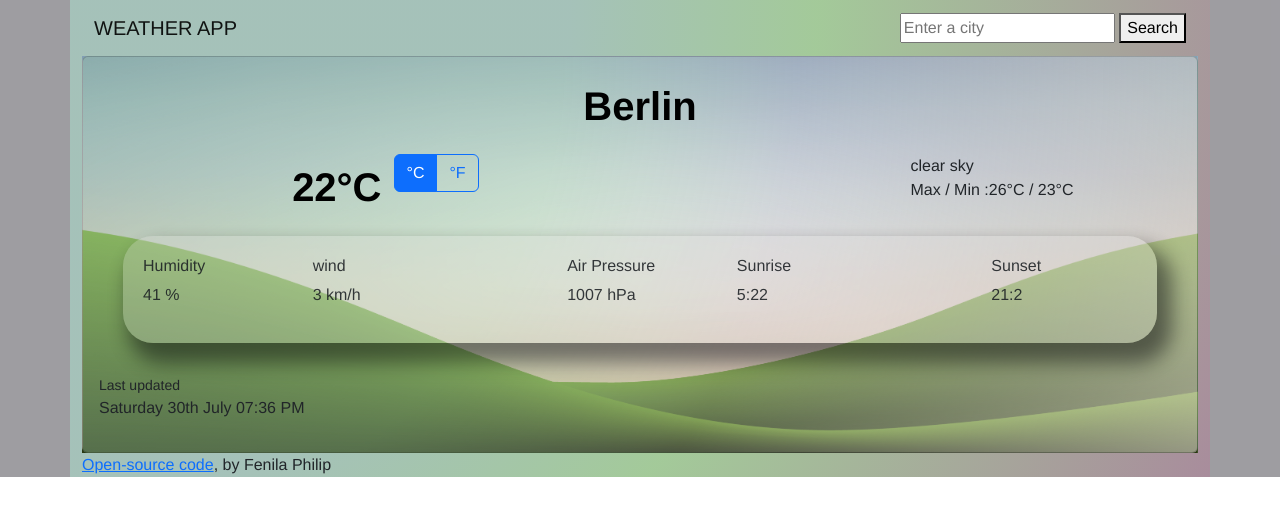
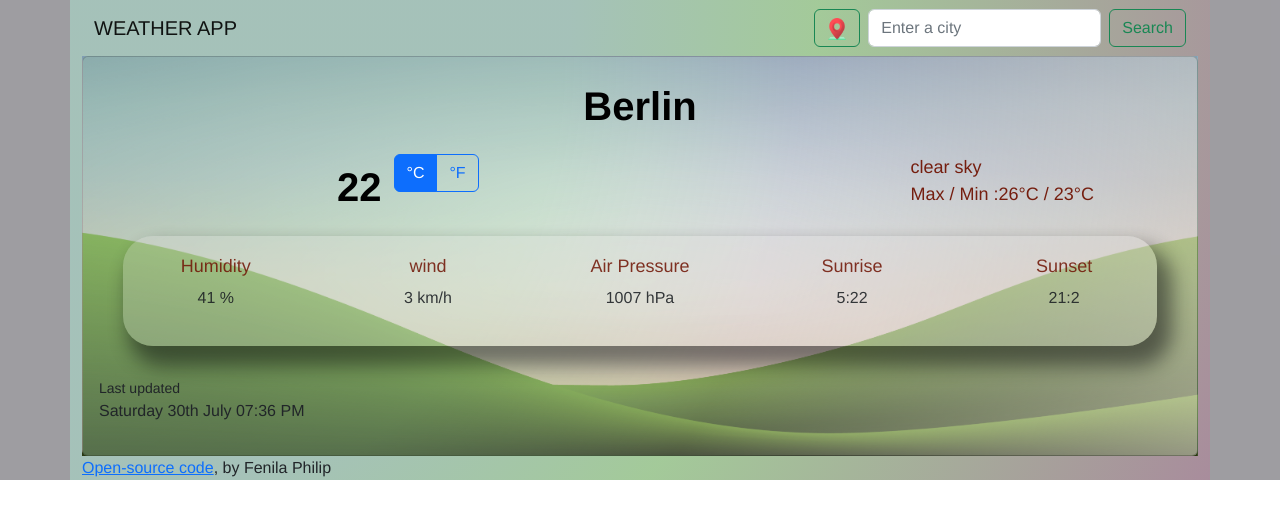
Before and after one commit to fenilaphilip/Weather-App, a React (Create React App) app: page / in a window 1280 px wide. Shown: the top 518 px of the page. Built offline with nearby package versions, Linux system fonts and the light colour scheme.

Commit message:
new button added

```diff
--- a/src/mainReport.css
+++ b/src/mainReport.css
@@ -37,3 +37,7 @@ h1 {
   margin: 0;
   padding: 20px;
 }
+.wtdetail {
+  font-size: 18px;
+  color: rgb(117, 30, 15);
+}
--- a/src/mainReport.js
+++ b/src/mainReport.js
@@ -11,7 +11,7 @@ export default function Currentweather() {
 
               <div className="row m-4">
                 <div className="col pt-2" id="tempNow">
-                  <h1>22°C</h1>
+                  <h1>22</h1>
                 </div>
 
                 <div className="col-6">
@@ -61,7 +61,10 @@ export default function Currentweather() {
                 </div>
               </div>
               <div className="row m-4">
-                <div className="card-body overflow-auto" id="more-details">
+                <div
+                  className="card-body overflow-auto text-center"
+                  id="more-details"
+                >
                   <div className="row">
                     <div className="col-sm-2">
                       <h6 className="wtdetail">Humidity</h6>
--- /dev/null
+++ b/src/search.css
@@ -0,0 +1,4 @@
+#location-img-btn {
+  width: 20px;
+  height: 22px;
+}
--- a/src/search.js
+++ b/src/search.js
@@ -1,6 +1,7 @@
 import React, { useState } from "react";
 import axios from "axios";
-import Weather from "./weather";
+import "./search.css";
+import locationIcon from "./location.png";
 
 export default function Search() {
   const [city, setCity] = useState("");
@@ -32,11 +33,18 @@ export default function Search() {
   }
   return (
     <div className="search-engine">
-      <form onSubmit={searchCity}>
-        <input type="search" placeholder="Enter a city" onChange={updateCity} />{" "}
-        <button>Search</button>
+      <form className="d-flex" onSubmit={searchCity}>
+        <button class="btn btn-outline-success me-2" title="Current location">
+          <img src={locationIcon} alt="location" id="location-img-btn" />
+        </button>
+        <input
+          className="form-control me-2"
+          type="search"
+          placeholder="Enter a city"
+          onChange={updateCity}
+        />
+        <button className="btn btn-outline-success">Search</button>
       </form>
-      <Weather city={city} details={weatherDetails} />
     </div>
   );
 }
```
Also changed, not shown: src/location.png (added).
